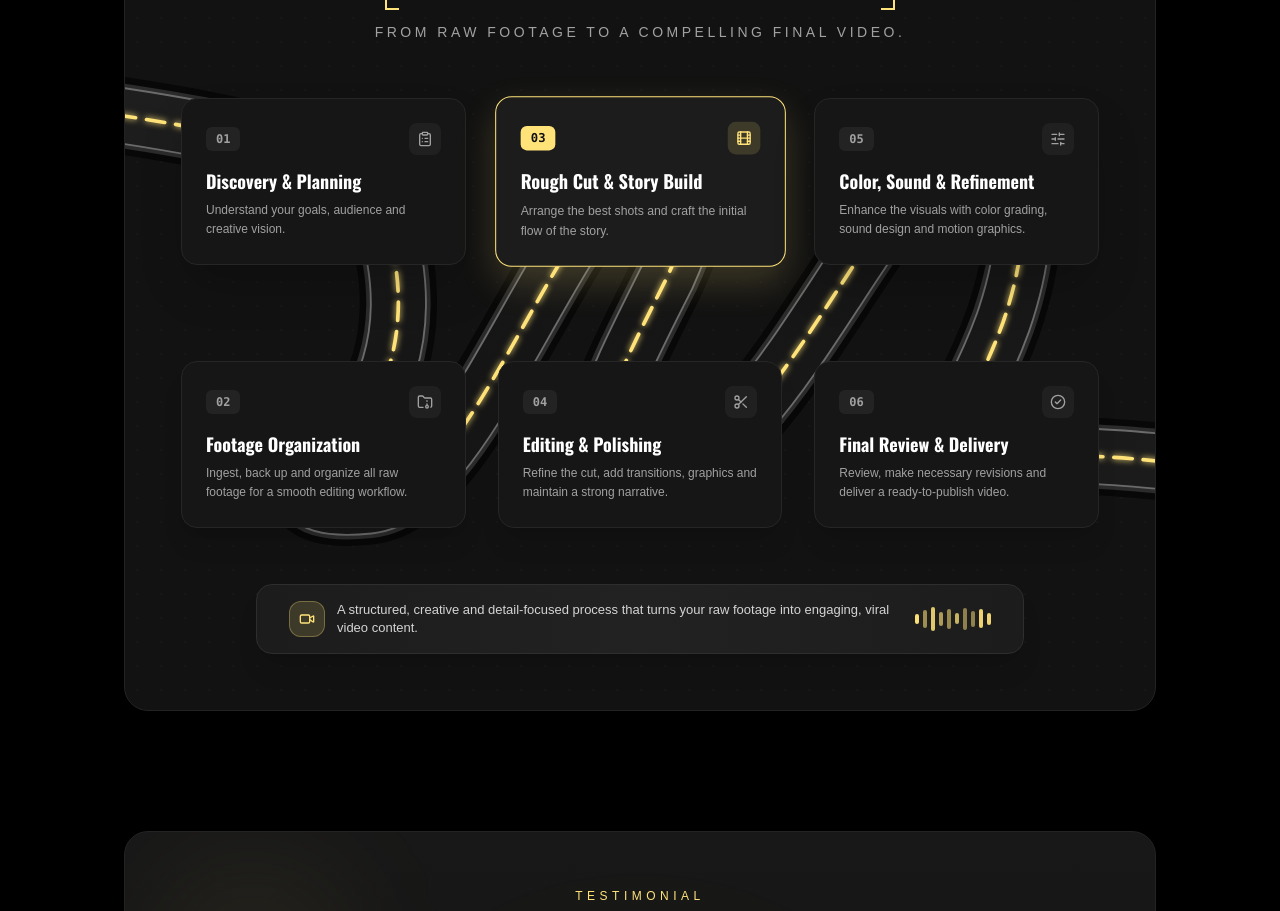
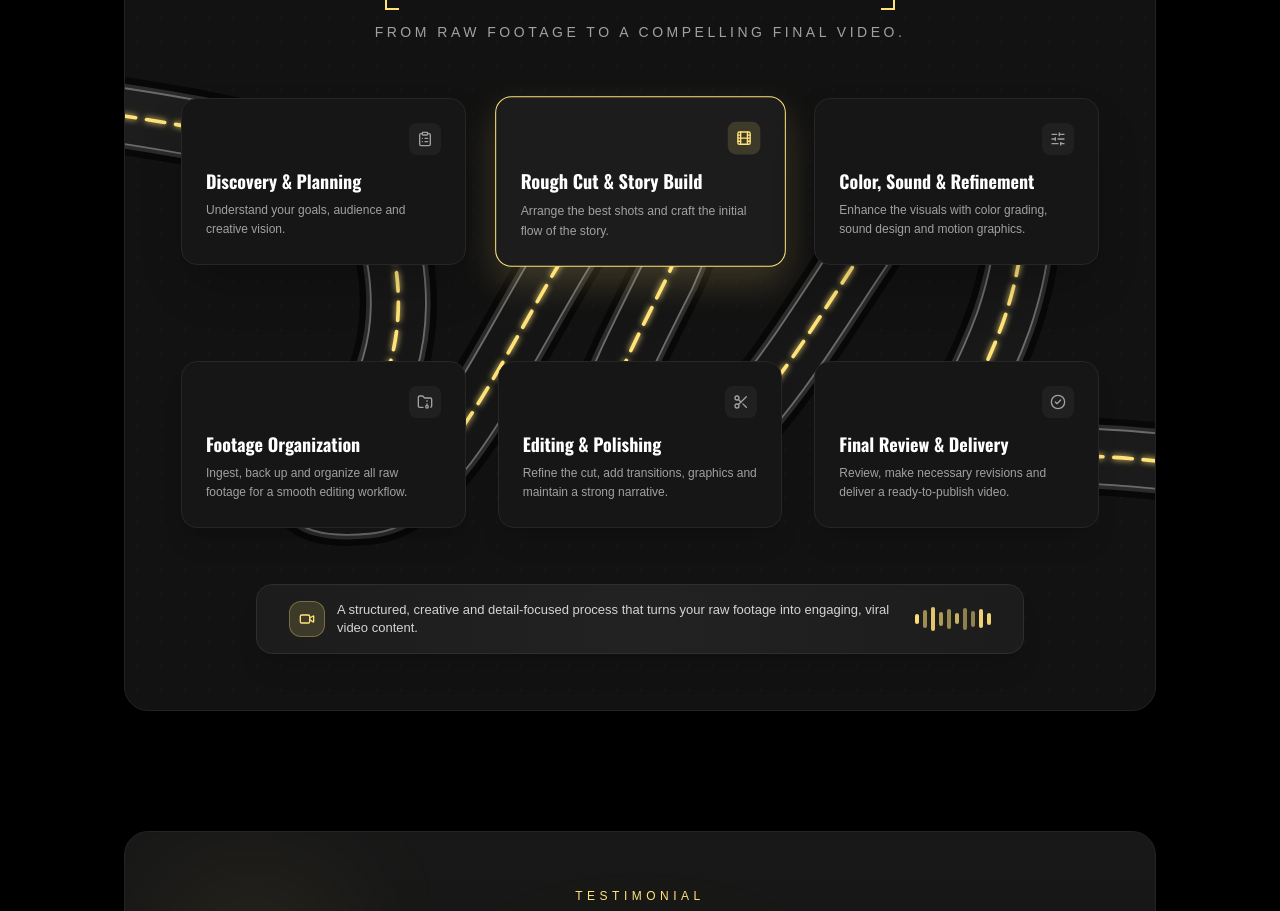
Before and after one commit to alramim07/flipthelense, a React (Vite) app in the folder client/: page / in a window 1280 px wide. Shown: the part 2220-3131 px from the top of the page. Built offline with nearby package versions, Linux system fonts and the light colour scheme.

Commit message:
refactor(design): remove step count numbers from workflow cards

```diff
--- a/client/src/components/home/EditingProcessSection.jsx
+++ b/client/src/components/home/EditingProcessSection.jsx
@@ -333,10 +333,7 @@ export default function EditingProcessSection() {
                       : 'bg-[#161616] border-[#262626] hover:border-[#FFE379]/50 hover:bg-[#1A1A1A] shadow-2xl'
                   }`}
                 >
-                  <div className="flex items-center justify-between mb-3">
-                    <span className={`text-xs font-bold px-2.5 py-1 rounded-md font-mono ${
-                      isActive ? 'bg-[#FFE379] text-[#101010]' : 'bg-[#232323] text-neutral-400 group-hover:text-white'
-                    }`}>{item.step}</span>
+                  <div className="flex items-center justify-end mb-3">
                     <div className={`w-8 h-8 rounded-lg flex items-center justify-center transition-colors ${
                       isActive ? 'bg-[#FFE379]/15 text-[#FFE379]' : 'bg-[#202020] text-neutral-400 group-hover:text-[#FFE379]'
                     }`}><IconComp className="w-4 h-4" /></div>
@@ -365,10 +362,7 @@ export default function EditingProcessSection() {
                       : 'bg-[#161616] border-[#262626] hover:border-[#FFE379]/50 hover:bg-[#1A1A1A] shadow-xl'
                   }`}
                 >
-                  <div className="flex items-center justify-between mb-3">
-                    <span className={`text-xs font-bold px-2.5 py-1 rounded-md font-mono ${
-                      isActive ? 'bg-[#FFE379] text-[#101010]' : 'bg-[#232323] text-neutral-400 group-hover:text-white'
-                    }`}>{item.step}</span>
+                  <div className="flex items-center justify-end mb-3">
                     <div className={`w-8 h-8 rounded-lg flex items-center justify-center transition-colors ${
                       isActive ? 'bg-[#FFE379]/15 text-[#FFE379]' : 'bg-[#202020] text-neutral-400 group-hover:text-[#FFE379]'
                     }`}><IconComp className="w-4 h-4" /></div>
```
